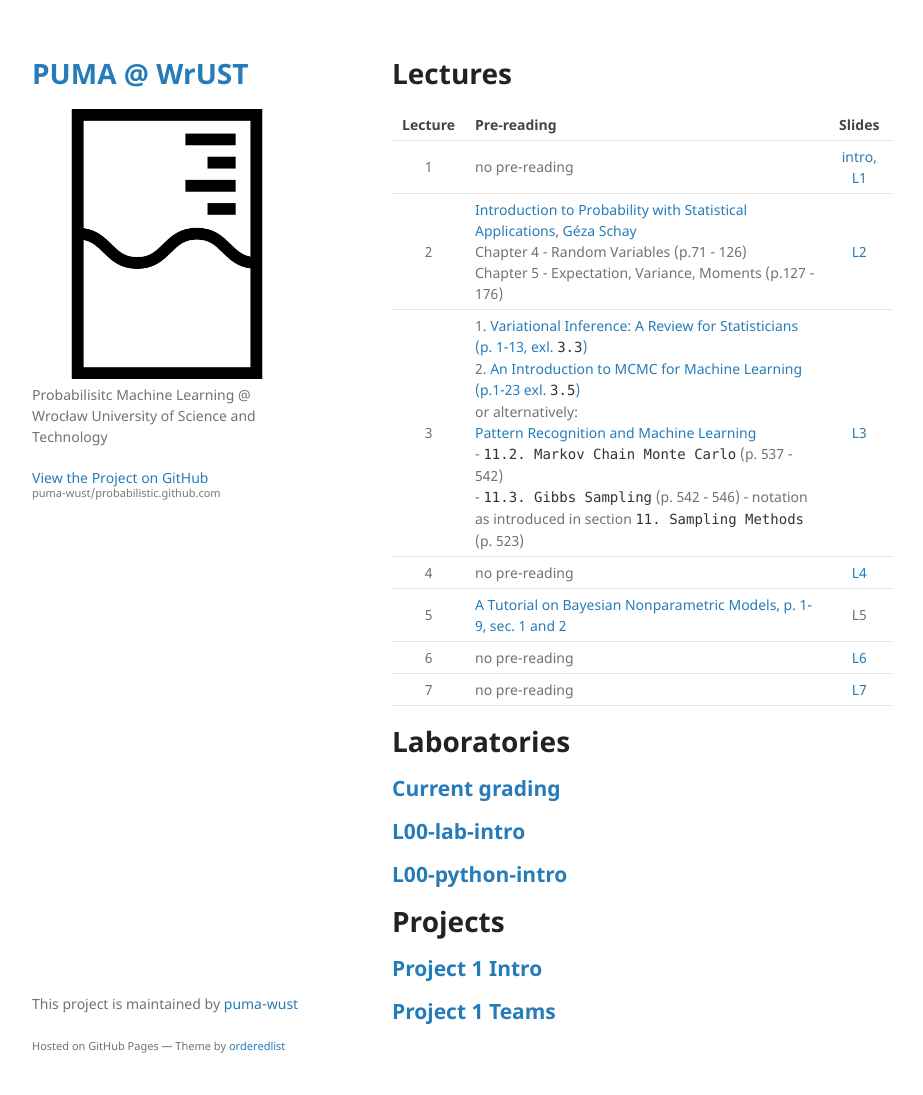
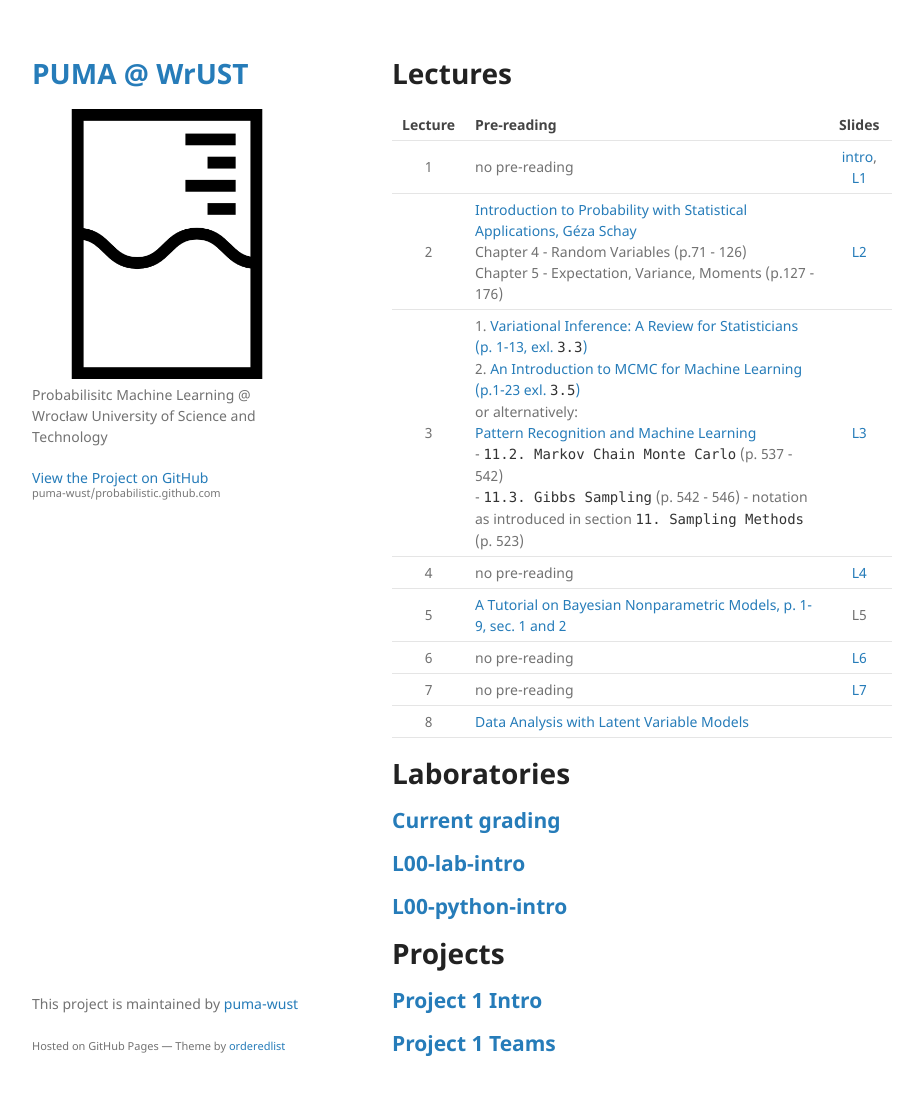
Before and after one commit to puma-wust/probabilistic.github.com, a Jekyll site: the page built from index.md, in a window 1280 px wide and 1125 px high. Shown: the top 1095 px of the window, without its empty margins (178-1101 px from the left). Built offline with Jekyll 4.4.1, drawn with Linux system fonts in a browser that asks for light colours; our own code applies the rules of GitHub Pages for plain Markdown files.

Commit message:
pre-reading 8

```diff
--- a/index.md
+++ b/index.md
@@ -12,6 +12,7 @@ layout: default
 |5|[A Tutorial on Bayesian Nonparametric Models, p. 1-9, sec. 1 and 2](https://www.cs.princeton.edu/courses/archive/fall11/cos597C/reading/GershmanBlei2011.pdf)|L5|
 |6|no pre-reading|[L6](/static/PUMA2020_lecture_6.pdf)
 |7|no pre-reading|[L7](/static/PUMA2020_lecture_7.pdf)
+|8|[Data Analysis with Latent Variable Models](http://www.cs.columbia.edu/~blei/papers/Blei2014b.pdf)
 
 # Laboratories
 ## [Current grading](https://docs.google.com/spreadsheets/d/1F8VizwnzOVgrZ6KpPuCqaYm6Wj_S_PJIXQFRgUROfsY/edit?usp=sharing)
```
